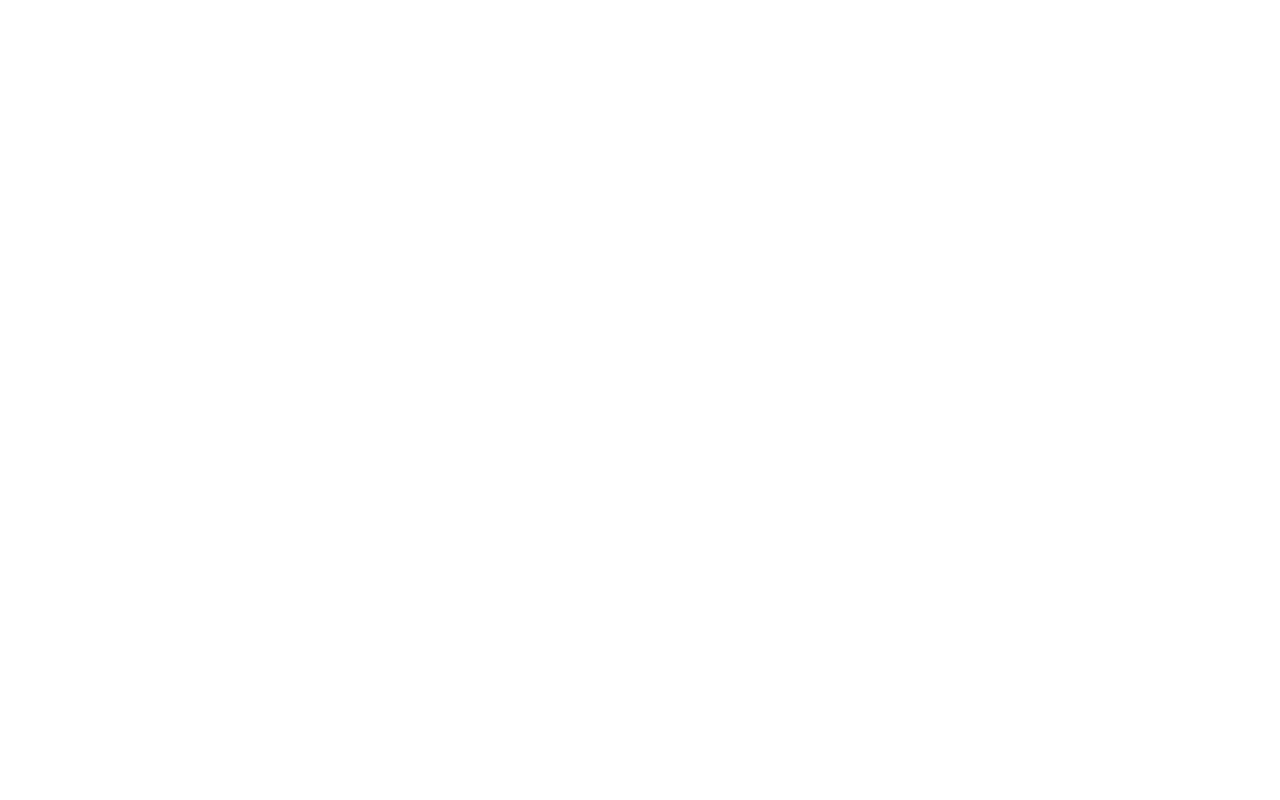
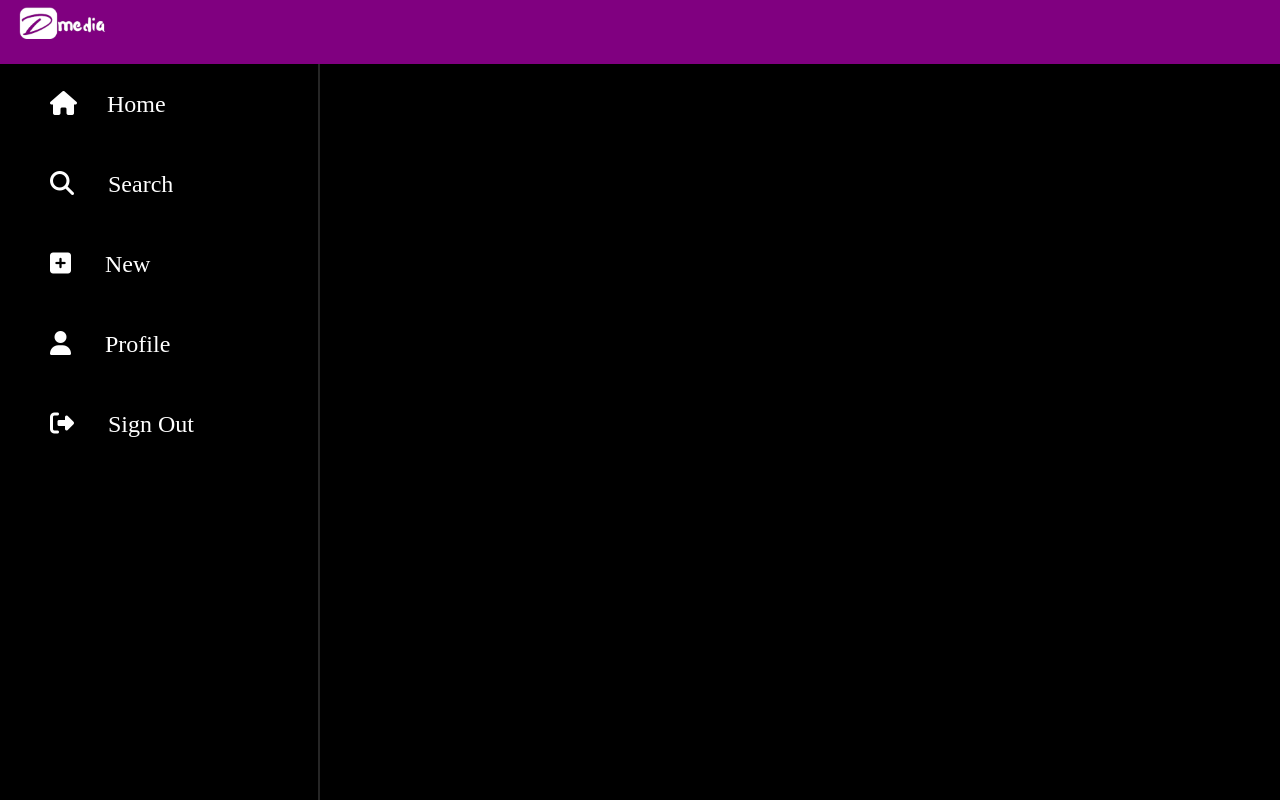
Before and after one commit to ThMizh21/Dmedia, a website: page Resource/Pages/home.html in a window 1280 px wide. Drawn offline with Linux system fonts and the light colour scheme.

```diff
--- /dev/null
+++ b/Resource/CSS/home.css
@@ -0,0 +1,50 @@
+@media only screen and (min-width: 651px){
+ *{
+    margin: 0;
+    padding: 0;
+ }
+ header{
+    background-color: purple;
+    height: 8vh;
+ }
+  #logo{
+    height: 40px;
+    margin-top: 5px;
+    margin-left: 15px;
+  }
+ main{
+    display: grid;
+    grid-template-columns: 25% 75%;
+ }
+ #nav{
+ background-color: black;
+ height: 92vh;
+ display: flex;
+ flex-direction: column;
+ padding-left: 50px;
+ border-right: 2px solid #262626;
+
+ }
+
+ .navi{
+   text-decoration: none;
+   color: white;
+   font-size: x-large;
+   line-height: 80px;
+ }
+ .fa-solid{
+    color: white;
+    font-size: 1.5em ;
+    margin-right: 30px;
+ }
+ a:hover{
+    color: purple;
+ }
+ #main{
+    height: 92vh;
+    background-color: black;
+ }
+ #container{
+    display: grid;
+ }
+}
--- a/Resource/Pages/home.html
+++ b/Resource/Pages/home.html
@@ -1,12 +1,41 @@
 <!DOCTYPE html>
 <html lang="en">
+
 <head>
     <meta charset="UTF-8">
     <meta name="viewport" content="width=device-width, initial-scale=1.0">
     <title>Document</title>
+    <link rel="stylesheet" href="../CSS/home.css">
+    <link rel="stylesheet" href="https://cdnjs.cloudflare.com/ajax/libs/font-awesome/6.6.0/css/all.min.css"
+    integrity="sha512-Kc323vGBEqzTmouAECnVceyQqyqdsSiqLQISBL29aUW4U/M7pSPA/gEUZQqv1cwx4OnYxTxve5UMg5GT6L4JJg=="
+    crossorigin="anonymous" referrerpolicy="no-referrer">
 </head>
+
 <body>
-
+    <header>
+        <img id="logo" src="../Images/logo_white.png" alt="logo">
+    </header>
+    <main>
+        <section id="nav">
+            <ul>
+                <li><i class="fa-solid fa-house"></i><a class="navi" href="">Home</a>
+                <li><i class="fa-solid fa-magnifying-glass"></i> <a class="navi" href="">Search</a></li>
+                <li><i class="fa-solid fa-square-plus"></i> <a class="navi" href="">New</a></li>
+                <li><i class="fa-solid fa-user"></i> <a class="navi" href="">Profile</a></li>
+                <li><i class="fa-solid fa-right-from-bracket"></i> <a class="navi" href="">Sign Out</a></li>
+            </ul>
+        </section>
+        <section id="main">
+             <div id="container">
+                <div class="head"></div>
+                <div class="content">
+                    img
+                </div>
+                <div class="des"></div>
+             </div>
+        </section>
+    </main>
 
 </body>
+
 </html>
```
Also changed, not shown: Resource/CSS/index.css (+5 -4 lines).
